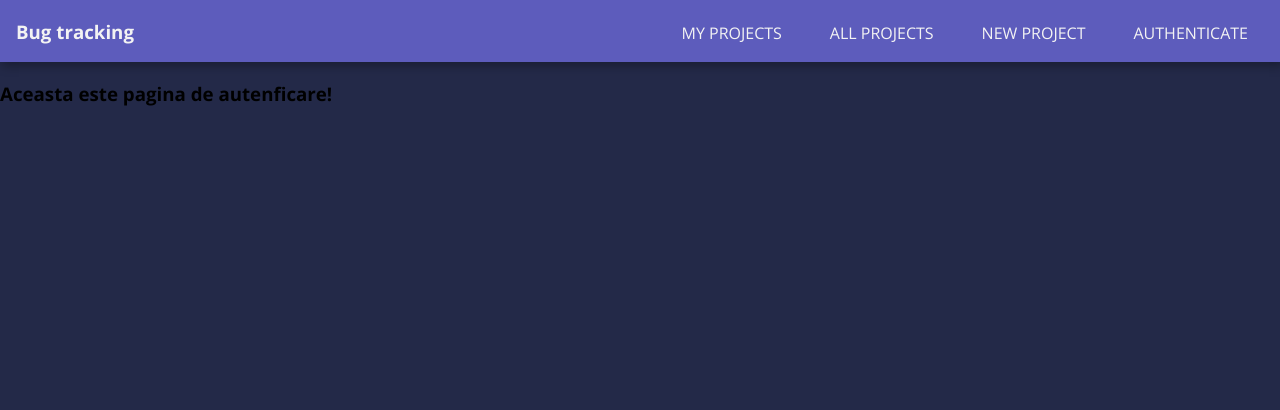
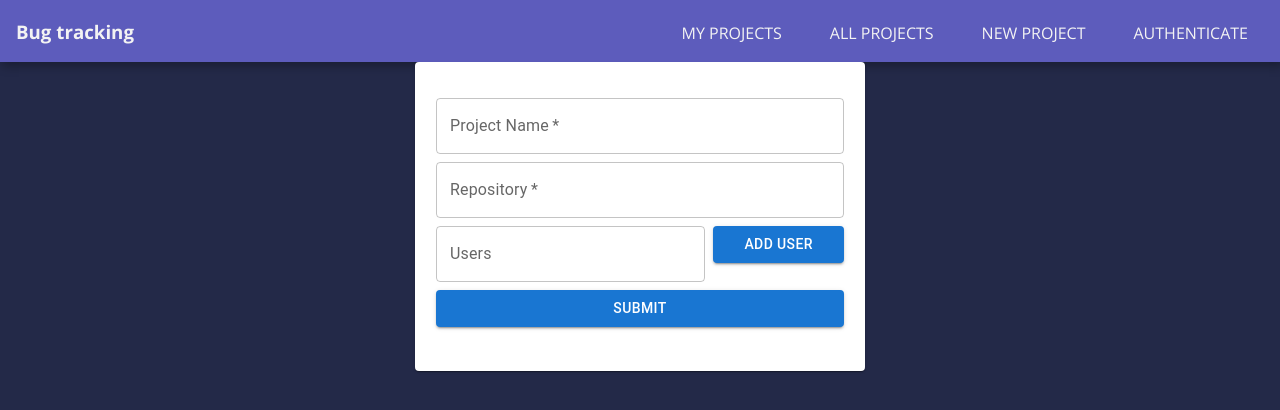
Before and after one commit to ovidiuterbea/proiectTW-bug-tracking, a React (Create React App) app in the folder frontend/: page /projects/new in a window 1280 px wide. Before the commit this address led to /. Shown: the top 410 px of the page. Built offline with nearby package versions, Linux system fonts and the light colour scheme.

Commit message:
added most of the form for the add project section

```diff
--- a/frontend/src/App.js
+++ b/frontend/src/App.js
@@ -20,7 +20,7 @@ function App() {
           <Route path='/' exact>
             <Auth />
           </Route>
-          <Route path='/project/new' exact>
+          <Route path='/projects/new' exact>
             <NewProject />
           </Route>
           <Route path='/projects' exact>
--- a/frontend/src/projects/pages/NewProject.js
+++ b/frontend/src/projects/pages/NewProject.js
@@ -1,7 +1,134 @@
-import React from "react";
+import React, { useRef } from "react";
+import { useState } from "react";
+import {
+  Card,
+  TextField,
+  CardContent,
+  Grid,
+  Button,
+  Autocomplete,
+} from "@mui/material";
 
 const NewProject = () => {
-  return <h2>New Project works!</h2>;
+  const [users, setUsers] = useState([]);
+  const selectedUserInputRef = useRef();
+  const [enteredProjectName, setEnteredProjectName] = useState("");
+  const [enteredRepo, setEnteredRepo] = useState("");
+
+  const projectChangeHandler = (event) => {
+    setEnteredProjectName(event.target.value);
+  };
+
+  const repoChangeHandler = (event) => {
+    setEnteredRepo(event.target.value);
+  };
+
+  const usersChangeHandler = () => {
+    const enteredUserRef = selectedUserInputRef.current.value;
+    setUsers((arr) => [...arr, enteredUserRef]);
+    console.log(enteredUserRef);
+  };
+
+  const data = [
+    { name: "Tudor Delia" },
+    { name: "Udris Bogdan" },
+    { name: "Terbea Ovidiu" },
+  ];
+
+  const formHandler = (event) => {
+    event.preventDefault();
+
+    const newProject = {
+      name: enteredProjectName,
+      repo: enteredRepo,
+      users: users,
+    };
+
+    setEnteredProjectName("");
+    setEnteredRepo("");
+
+    console.log(newProject);
+  };
+
+  return (
+    <div className='App'>
+      <Grid>
+        <Card style={{ maxWidth: 450, padding: "20px 5px", margin: "0 auto" }}>
+          <CardContent>
+            <form onSubmit={formHandler}>
+              <Grid container spacing={1}>
+                <Grid xs={12} item>
+                  <TextField
+                    placeholder='Enter project name'
+                    label='Project Name'
+                    variant='outlined'
+                    fullWidth
+                    required
+                    onChange={projectChangeHandler}
+                    value={enteredProjectName}
+                  />
+                </Grid>
+                <Grid xs={12} item>
+                  <TextField
+                    placeholder='Enter repository link'
+                    label='Repository'
+                    variant='outlined'
+                    fullWidth
+                    required
+                    onChange={repoChangeHandler}
+                    value={enteredRepo}
+                  />
+                </Grid>
+                <Grid xs={12} sm={8} item>
+                  <Autocomplete
+                    id='combo-box-existent-users'
+                    options={data}
+                    getOptionLabel={(option) => option.name}
+                    isOptionEqualToValue={(option, value) =>
+                      option.id === value.id
+                    }
+                    renderInput={(params) => (
+                      <div ref={params.InputProps.ref}>
+                        <TextField
+                          inputProps={{ ...params.inputProps }}
+                          placeholder='Select users for this project'
+                          label='Users'
+                          variant='outlined'
+                          fullWidth
+                          ref={selectedUserInputRef}
+                        />
+                      </div>
+                    )}
+                  />
+                </Grid>
+                <Grid item sm={4} xs={12}>
+                  <Button
+                    type='button'
+                    variant='contained'
+                    color='primary'
+                    fullWidth
+                    onClick={usersChangeHandler}
+                  >
+                    Add user
+                  </Button>
+                </Grid>
+                <Grid item xs={12}>
+                  <Button
+                    type='submit'
+                    variant='contained'
+                    color='primary'
+                    fullWidth
+                  >
+                    Submit
+                  </Button>
+                </Grid>
+              </Grid>
+            </form>
+          </CardContent>
+        </Card>
+      </Grid>
+    </div>
+  );
 };
 
 export default NewProject;
```
